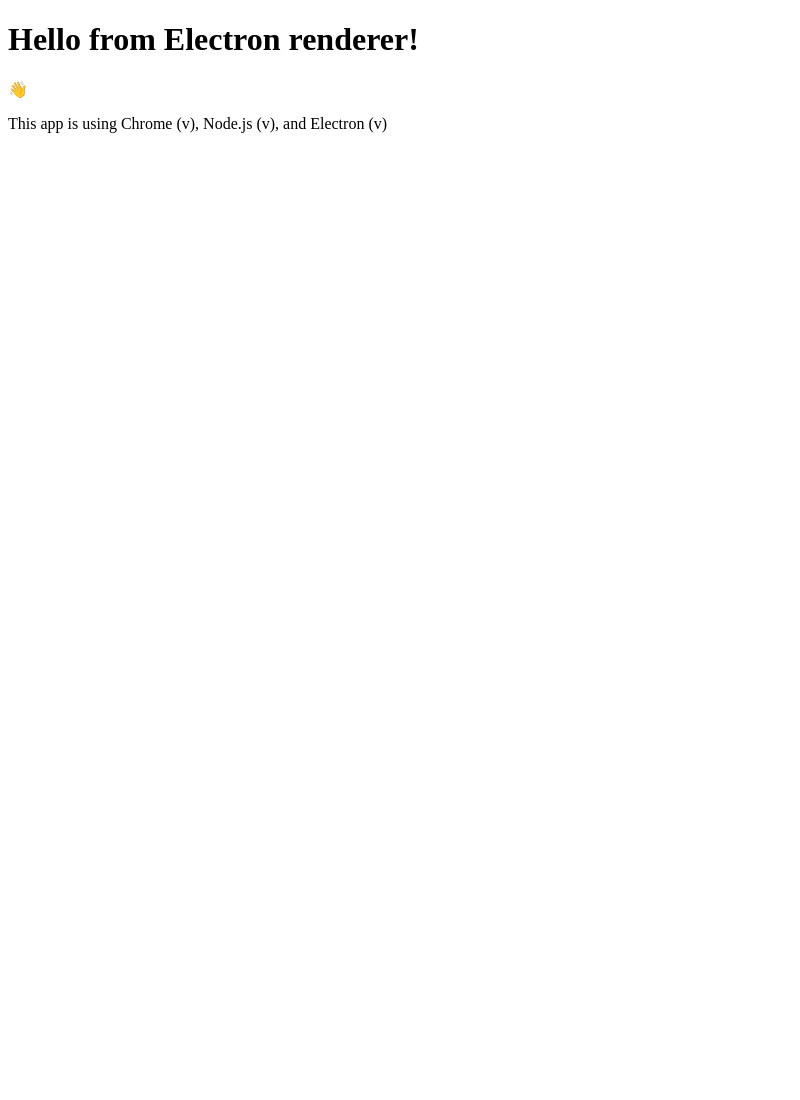
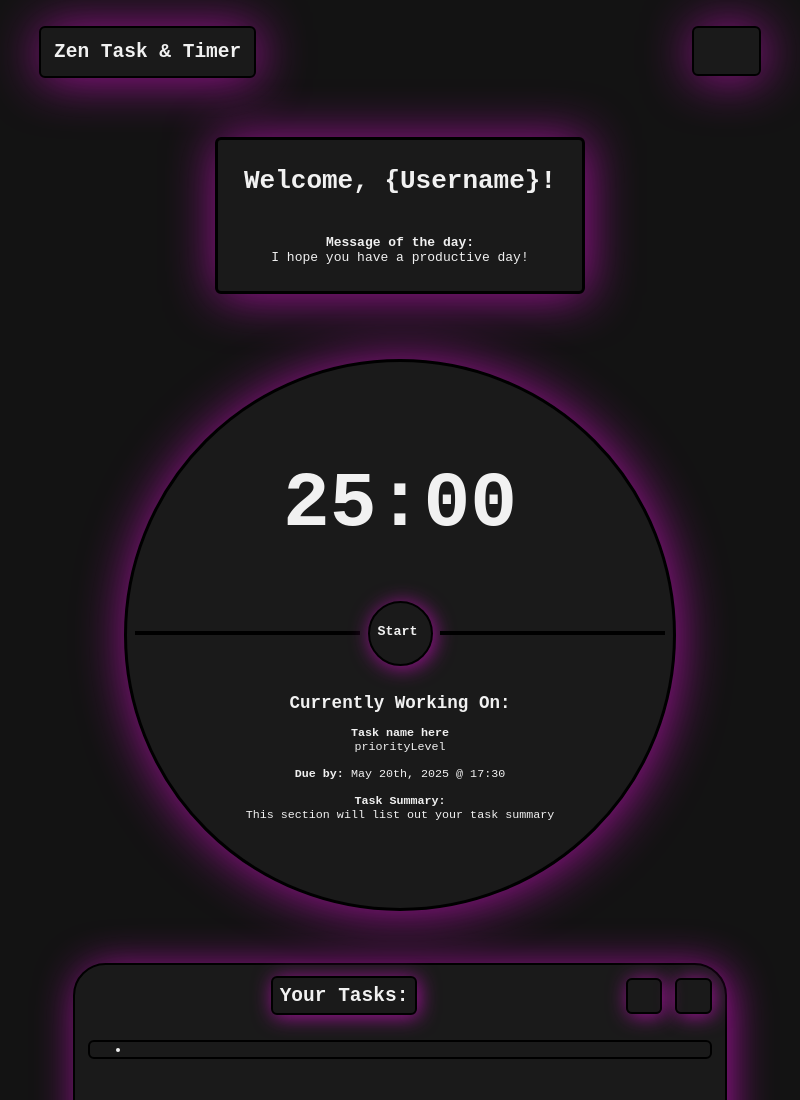
Before and after one commit to ZenixR1/Z-Task, an Electron app: page index.html in a window 800 px wide. Shown: the top 1100 px of the page. Before the commit the page ends 800 px from the top, so only its background shows below. Drawn offline with Linux system fonts and the light colour scheme; no server answers.

Commit message:
Installed Electron-reload, moved TaskTimer project into here. (index.html, app.js, and styles.css)

```diff
--- a/index.html
+++ b/index.html
@@ -11,12 +11,62 @@
       http-equiv="X-Content-Security-Policy"
       content="default-src 'self'; script-src 'self'"
     />
-    <title>Hello from Electron renderer!</title>
-  </head>
-  <body>
-    <h1>Hello from Electron renderer!</h1>
-    <p>👋</p>
-    <p id="info"></p>
-  </body>
-  <script src="./renderer.js"></script>
+    <title>Zen Task & Timer</title>
+    <link rel="stylesheet" href="./style/styles.css">
+</head>
+<body>
+    <div class="mainContainer">
+        <div class="navBar">
+            <div class="header">
+                <h2>Zen Task & Timer</h2>
+            </div>
+            <div class="loginDiv"></div>
+        </div>
+        <div class="welcomeHeaderDiv">
+            <h1 class="welcomeHeader"> Welcome, {Username}!</h1>
+            <h4 class="motd">Message of the day:</h4>
+            <p class="motdContent">I hope you have a productive day!</p>
+        </div>
+        <div class="timerDiv">
+            <div class="timer">
+                <div class="timerClock">
+                    <h2 id="timerCount">25:00</h2>
+                </div>
+                <div class="controlBar">
+                    <div class="line1div"><hr class="line1"></div>
+                    <button id="countdown">Start</button>
+                    <div class="line2div"><hr class="line2"></div>
+                </div>
+                <div class="workingOnDiv">
+                    <h2>Currently Working On:</h3>
+                    <p class="taskDisplayName"><strong>Task name here</strong></p>
+                    <p class="taskPriorityLevel">priorityLevel</p>
+                    <p class="taskDueDate"><strong>Due by: </strong>May 20th, 2025 @ 17:30</p>
+                    <p><strong>Task Summary:</strong></p>
+                    <p class="taskDisplaySummary">This section will list out your task summary</p>
+                </div>
+            </div>
+        </div>
+        <div class="tasksDiv">
+            <div class="tasks">
+                <div class="taskHeaderDiv">
+                    <div class="taskHeader">
+                        <h2 class="taskHeading">Your Tasks:</h2>
+                    </div>
+                    <div class="settingsDiv">
+                        <div class="sortButtonDiv"></div>
+                        <div class="alertButtonDiv"></div>
+                        </div>
+                </div>
+                <div class="taskContainerDiv">
+                    <ul class="taskList">
+                        <li class="taskItem"></li>
+                    </ul>
+                </div>
+                <div class="footerDiv"></div>
+            </div>
+        </div>
+    </div>
+    <script src="/scripts/app.js" ></script>
+</body>
 </html>
--- a/main.js
+++ b/main.js
@@ -1,3 +1,4 @@
+require('electron-reload')(__dirname);
 const { app, BrowserWindow, ipcMain } = require('electron')
 const path = require('node:path')
 
--- a/package.json
+++ b/package.json
@@ -19,5 +19,8 @@
   "bugs": {
     "url": "https://github.com/ZenixR1/Z-Task/issues"
   },
-  "homepage": "https://github.com/ZenixR1/Z-Task#readme"
+  "homepage": "https://github.com/ZenixR1/Z-Task#readme",
+  "dependencies": {
+    "electron-reload": "^2.0.0-alpha.1"
+  }
 }
--- /dev/null
+++ b/scripts/app.js
@@ -0,0 +1,51 @@
+
+//DOM for minutes
+const timerCount = document.getElementById('timerCount');
+//DOM for start/stop button
+const timerToggle = document.getElementById('countdown');
+
+//function for the pomodoro timer
+let duration;
+duration = 25;
+const durationMS = new Date().getTime() + duration * 60 * 1000;
+function timer (durationInMinutes){
+    const currentDate = new Date().getTime();
+    const distance = durationInMinutes - currentDate;
+
+    let minutes = Math.floor(distance/1000/60) % 60;
+    let seconds = Math.floor(distance/1000) % 60;
+
+    console.log(minutes + ":" + seconds);
+
+    minutes = minutes < 10 ? "0" + minutes : minutes;
+    seconds = seconds < 10 ? "0" + seconds : seconds;
+
+    timerCount.innerHTML = minutes + ':' + seconds
+};
+
+//setInterval(timer, 1000);
+//Event listener for timerToggle
+let timerID;
+timerToggle.addEventListener('click', () => {
+    if (timerID == null){
+        timerID = setInterval(function() {
+    const currentDate = new Date().getTime();
+    const distance = durationMS - currentDate;
+
+    let minutes = Math.floor(distance/1000/60) % 60;
+    let seconds = Math.floor(distance/1000) % 60;
+
+    console.log(minutes + ":" + seconds);
+
+    minutes = minutes < 10 ? "0" + minutes : minutes;
+    seconds = seconds < 10 ? "0" + seconds : seconds;
+
+    timerCount.innerHTML = minutes + ':' + seconds
+}, 1000);
+        timerToggle.textContent = "Stop"
+    } else if (timerID != null){
+        clearInterval(timerID);
+        timerID = null;
+        timerToggle.textContent = "Start";
+    }
+});
--- /dev/null
+++ b/style/styles.css
@@ -0,0 +1,239 @@
+*{
+    margin: 0;
+    font-family: monospace;
+    color: #f1f1f1;
+}
+
+.mainContainer{
+    display: flex;
+    flex-direction: column;
+    background-color: #131313;
+}
+
+.navBar{
+    display: flex;
+    justify-content: space-between;
+    margin: 2rem 3rem;
+}
+
+.header{
+    border: 2px solid black;
+    border-radius: 6px;
+    box-shadow: 2px 2px 50px #a11199;
+    padding: 1rem;
+    background-color: #1a1a1a;
+}
+
+.loginDiv{
+    display: flex;
+    width: 5rem;
+    height: 3.5rem;
+    border: 2px solid black;
+    border-radius: 6px;
+    box-shadow: 2px 2px 50px #a11199;
+    background-color: #1a1a1a;
+}
+
+.welcomeHeaderDiv{
+    display: inline-flex;
+    flex-direction: column;
+    width:min-content;
+    align-self: center;
+    text-align: center;
+    margin-top: 2.5rem;
+    padding: 2rem;
+    border: 3px solid black;
+    border-radius: 6px;
+    box-shadow: 2px 2px 50px #a11199;
+    background-color: #1a1a1a;
+}
+
+.welcomeHeader{
+    text-wrap: nowrap;
+}
+
+.motd{
+    margin-top: 3rem;
+}
+
+.timerDiv{
+    display:flex;
+    width: 42rem;
+    height: 42rem;
+    align-self: center;
+    margin-top: 5rem;
+    border: 3px solid black;
+    border-radius: 50%;
+    box-shadow: 2px 2px 50px #a11199;
+    justify-content: center;
+    background-color: #1a1a1a;
+}
+
+.timer{
+display: flex;
+flex-direction: column;
+position: relative;
+top: 5.5rem;
+height: min-content;
+width: auto;
+height: 32rem;
+justify-content: space-evenly;
+align-content: center;
+}
+
+.timerClock{
+    display: flex;
+    flex-direction: row;
+    justify-content: center;
+    font-size: 4rem;
+}
+
+.controlBar{
+    display: flex-inline;
+    align-self: center;
+    position: relative;
+    top: 2rem;
+    overflow: visible;
+    flex-wrap: nowrap;
+}
+
+.line1div{
+display: inline-flex;
+}
+.line1{
+    width: 17rem;
+    color:black;
+    border: 2px solid black;
+}
+
+#countdown{
+    display: inline-flex;
+    font-weight: 600;
+    background-color: #1a1a1a;
+    border: 2px solid black;
+    border-radius: 50%;
+    height: 5rem;
+    width: 5rem;
+    line-height: 4.3rem;
+    text-align: center;
+    padding-left: 8px;
+    box-shadow: 2px 2px 20px #a11199;
+}
+#countdown:hover{
+    background-color: #131313;
+    cursor: pointer;
+}
+
+.line2div{
+display: inline-flex;
+}
+
+.line2{
+    width: 17rem;
+    color:black;
+    border: 2px solid black;
+}
+
+.workingOnDiv{
+    font-size: 0.9rem;
+    text-align: center;
+    margin-top: 2rem;
+}
+
+.taskDisplayName{
+    margin-top: 1rem;
+}
+
+.taskDueDate{
+    margin: 1rem 0;
+}
+
+.tasksDiv{
+    display: flex;
+    margin-top: 2rem;
+    width: min-content;
+    align-self: center;
+}
+
+.tasks{
+    margin-top: 2rem;
+    display: inline-flex;
+    border: 2px solid black;
+    border-radius: 2.5rem;
+    box-shadow: 4px 4px 40px #a11199;
+    width: 50rem;
+    height: 60rem;
+    margin-bottom: 5rem;
+    background-color: #1a1a1a;
+    flex-direction: column;
+}
+
+.taskHeaderDiv{
+    display: flex;
+    justify-content: space-between;
+    align-items: center;
+    width: 100%;
+    position: relative;
+}
+.taskHeader{
+    width: min-content;
+    display: flex;
+    margin: 0 auto;
+    padding: 0.5rem;
+    border: 2px solid black;
+    border-radius: 6px;
+    box-shadow: 2px 2px 20px #a11199;
+    background-color: #1a1a1a;
+    text-wrap-mode: nowrap;
+}
+
+.settingsDiv{
+    display: flex;
+    padding: .5rem;
+    justify-self:flex-end;
+}
+
+.sortButtonDiv{
+    border: 2px solid black;
+    border-radius: 6px;
+    box-shadow: 2px 2px 20px #a11199;
+    width: 2.5rem;
+    height: 2.5rem;
+    margin: .5rem;
+
+}
+.sortButtonDiv:hover{
+    background-color: #131313;
+    cursor: pointer;
+}
+
+.alertButtonDiv{
+    border: 2px solid black;
+    border-radius: 6px;
+    box-shadow: 2px 2px 20px #a11199;
+    width: 2.5rem;
+    height: 2.5rem;
+    margin: .5rem;
+}
+.alertButtonDiv:hover{
+    background-color: #131313;
+    cursor: pointer;
+}
+
+.taskContainerDiv{
+
+}
+
+.taskList{
+    border: 2px solid black;
+    border-radius: 6px;
+    margin: 1rem;
+}
+
+.taskItem{
+
+}
+
+.footerDiv{
+
+}
```
Also changed, not shown: 1 other file.
